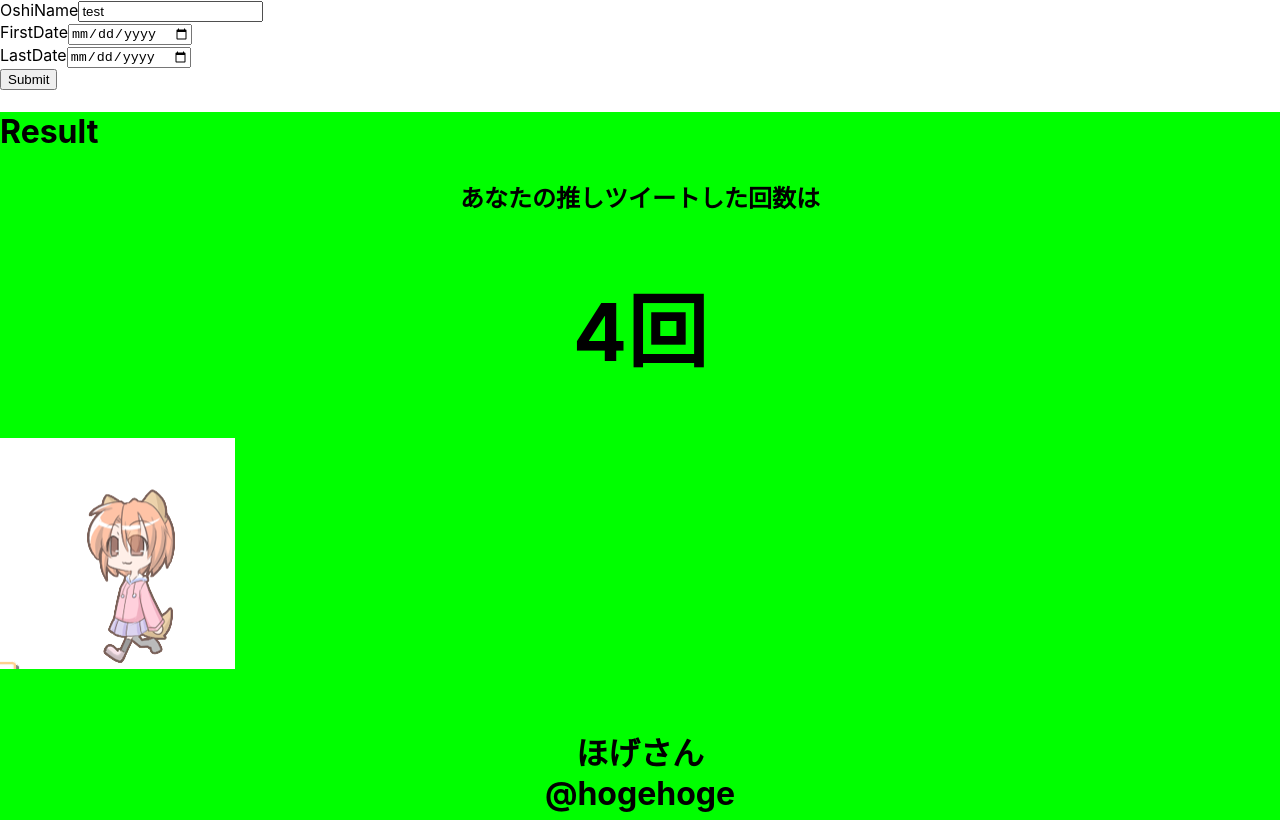
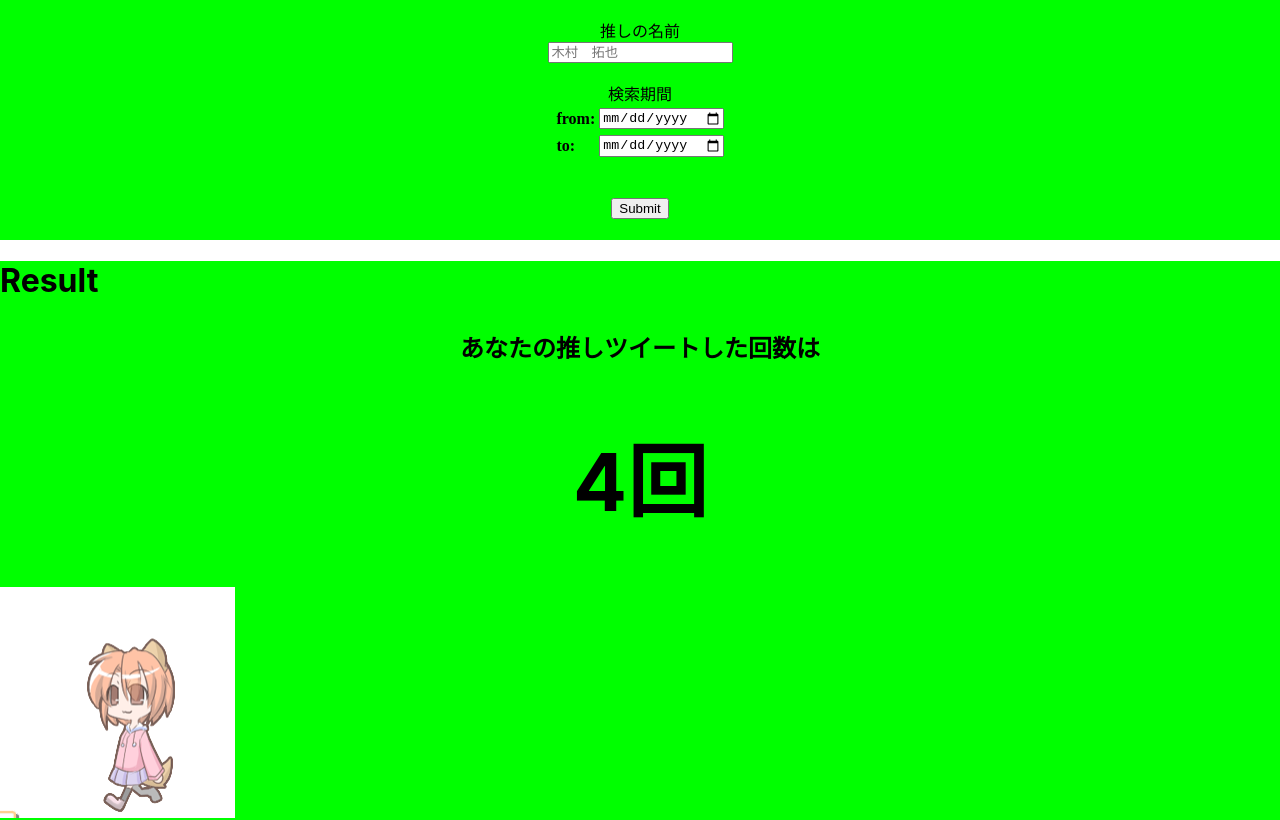
Before and after one commit to isesaki40/oshi-tweet, a React (Create React App) app: page / in a window 1280 px wide. Shown: the top 820 px of the page. Built offline with nearby package versions, Linux system fonts and the light colour scheme.

Commit message:
日付追加、フォーマット整理

```diff
--- a/src/components/Form.jsx
+++ b/src/components/Form.jsx
@@ -10,28 +10,44 @@
   } = useForm();
   const onSubmit = (data) => console.log("onSubmit:", data);
   console.log("watch:", watch("example")); // watchは引数に渡した名前の入力値を監視する
+  /*
+  var date = new Date();
+  var yyyy = date.getFullYear();
+  var mm = ("0"+(date.getMonth()+1)).slice(-2);
+  var dd = ("0"+date.getDate()).slice(-2);
+  document.getElementById("today").value=yyyy+'-'+mm+'-'+dd;
+  ここがあると動いたり動かなかったりする
+  */
   return (
     /* handleSubmitはフォームの入力を確かめたうえで、引数に渡した関数(onSubmit)を呼び出す */
     <form onSubmit={handleSubmit(onSubmit)}>
       {/* register関数の呼び出しにより、フォーム入力の要素を引数の名前で登録する */}
-      <label>
-        OshiName
-        <input defaultValue="test" {...register("example")} />
-      </label>
-      <br></br>
-      <label>
-        FirstDate
-        <input type="date" {...register("firstDate", { valueAsDate: true })} />
-        {/* 始めの日付 */}
-      </label>
-      <br></br>
-      <label>
-        LastDate
-        <input type="date" {...register("lastDate", { valueAsDate: true })} />
-        {/* 終わりの日付 */}
-      </label>
-      <br></br>
-      <input type="submit" />
+      <div style={{'height':'15em','background-color': '#00FF00', 'font-family': 'ＭＳ ゴシック'}} align='center'>
+        <br></br>
+        推しの名前
+        <br></br>
+        <input defaultValue=""　placeholder="木村　拓也" {...register("oshiName")} />
+        <br></br>
+        <br></br>
+        検索期間
+        <br></br>
+        <table>
+          <tr>
+            <th align='left'>from:</th>
+            <th><input type="date" {...register("firstDate", { valueAsDate: true })} /></th>
+            {/* 始めの日付 */}
+          </tr>
+          <tr></tr>
+          <tr>
+            <th align='left'>to:</th>
+            <th><input type="date"　id='today' {...register("lastDate", { valueAsDate: true })} /></th>
+            {/* 終わりの日付 */}
+          </tr>
+          <br></br>
+          <br></br>
+        </table>
+        <input type="submit" />
+      </div>
     </form>
   );
 };
```
